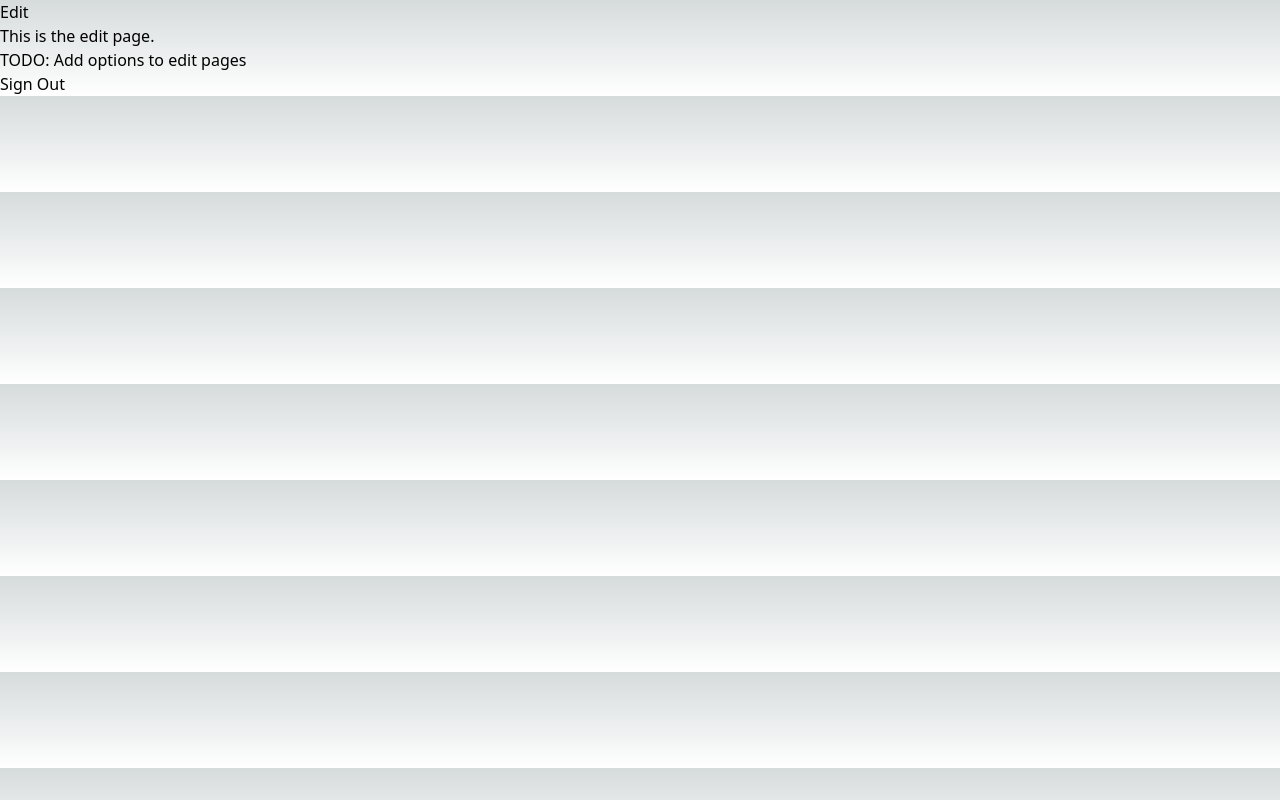
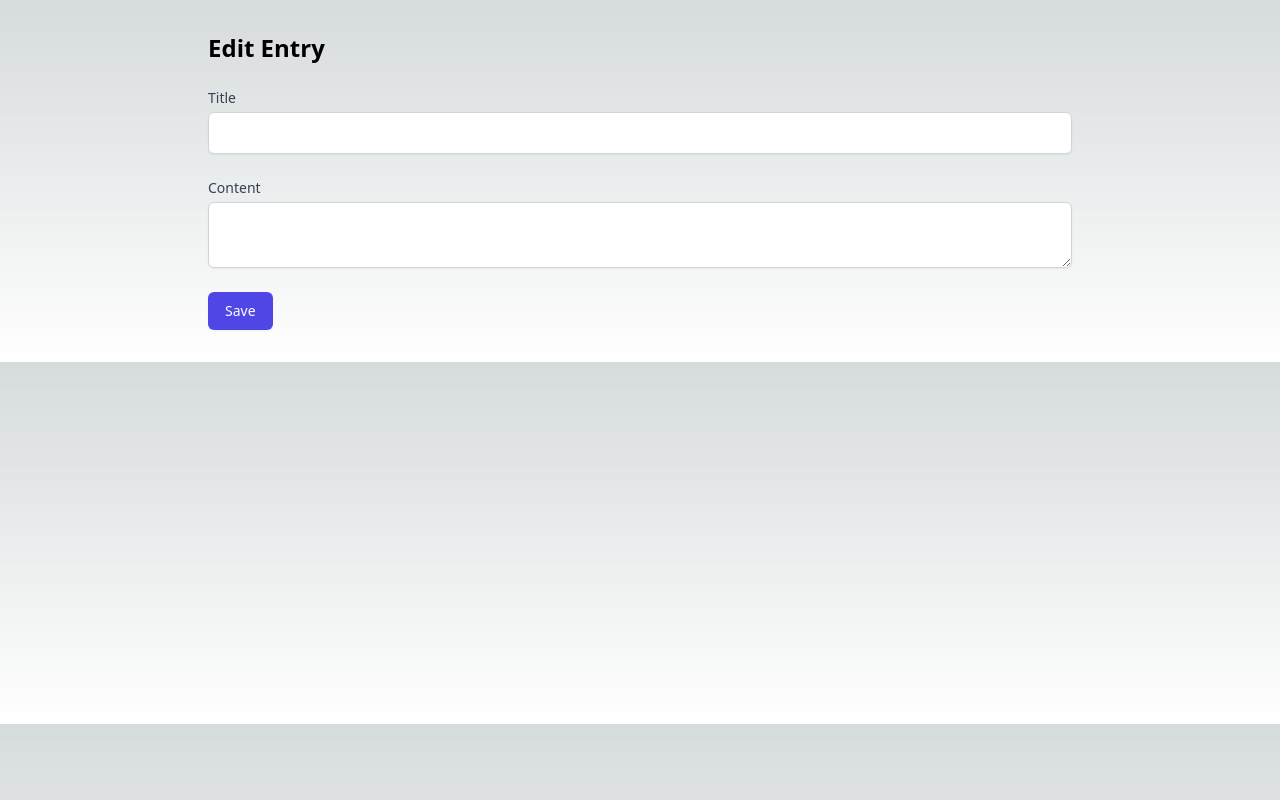
Before and after one commit to LideDevelops/liliths-memorial, a Next.js app in the folder liliths-memorial-client/: page /edit in a window 1280 px wide. Built offline with nearby package versions, Linux system fonts and the light colour scheme.

Commit message:
Have a protected UI to insert entries to Homepage

```diff
--- a/liliths-memorial-client/src/app/api/entries/route.ts
+++ b/liliths-memorial-client/src/app/api/entries/route.ts
@@ -1,6 +1,8 @@
 import { PageEntry } from "@/lib/definitions";
 import { MongoClient } from "mongodb";
 import Joi from 'joi';
+import { auth } from "@/auth";
+import { revalidateTag } from "next/cache";
 
 export async function GET(request: Request) {
 
@@ -34,6 +36,10 @@ const pageEntrySchema = Joi.object({
   }
 
 export async function POST(request: Request) {
+    const session = await auth();
+    if(!session?.user) {
+        return new Response("Unauthorized", { status: 401 });
+    }
     const client = new MongoClient(process.env.MONGODB_URI ?? "", {
     });
 
@@ -54,7 +60,7 @@ export async function POST(request: Request) {
             dataToInsert.desiredIndex = index[0].desiredIndex + 1;
         }
         await collection.insertOne(dataToInsert);
-
+        revalidateTag('homepage');
         return new Response(null, { status: 201 });
     } catch (error) {
         return new Response("Something went wrong!", { status: 500 });
--- a/liliths-memorial-client/src/app/edit/page.tsx
+++ b/liliths-memorial-client/src/app/edit/page.tsx
@@ -1,10 +1,70 @@
+"use client"
+import React, { useState } from 'react';
 import { SignOut } from "@/components/sign.out";
 
 export default function Edit() {
-    return <div>
-        <h1>Edit</h1>
-        <p>This is the edit page.</p>
-        <p>TODO: Add options to edit pages</p>
-        <SignOut></SignOut>
-    </div>
-  }
+  const [title, setTitle] = useState('');
+  const [text, setText] = useState('');
+
+  const handleSubmit = async (e: { preventDefault: () => void; }) => {
+	e.preventDefault();
+
+	// Assuming your API expects title and content for an entry
+	const entryData = { title, text };
+
+	try {
+	  const response = await fetch('/api/entries', {
+		method: 'POST',
+		headers: {
+		  'Content-Type': 'application/json',
+		},
+		body: JSON.stringify(entryData),
+	  });
+
+	  if (!response.ok) {
+		throw new Error('Failed to save the entry');
+	  }
+
+	  // Handle success - maybe clear form or show a success message
+	  setTitle('');
+	  setText('');
+	  console.log('Entry saved successfully');
+	} catch (error) {
+	  console.error('Error saving entry:', error);
+	}
+  };
+
+  return (
+	<div className="max-w-4xl mx-auto px-4 py-8">
+	  <h1 className="text-2xl font-bold mb-6">Edit Entry</h1>
+	  <form onSubmit={handleSubmit} className="space-y-6">
+		<div>
+		  <label htmlFor="title" className="block text-sm font-medium text-gray-700">Title</label>
+		  <input
+			id="title"
+			type="text"
+			value={title}
+			onChange={(e) => setTitle(e.target.value)}
+			required
+			className="mt-1 block w-full px-3 py-2 border border-gray-300 rounded-md shadow-sm focus:outline-none focus:ring-indigo-500 focus:border-indigo-500 text-black"
+		  />
+		</div>
+
+		<div>
+		  <label htmlFor="text" className="block text-sm font-medium text-gray-700">Content</label>
+          <textarea
+            id="text"
+            value={text}
+            onChange={(e) => setText(e.target.value)}
+            required
+            className="mt-1 block w-full px-3 py-2 border border-gray-300 rounded-md shadow-sm focus:outline-none focus:ring-indigo-500 focus:border-indigo-500 text-black"
+            ></textarea>
+		</div>
+
+		<button type="submit" className="inline-flex justify-center py-2 px-4 border border-transparent shadow-sm text-sm font-medium rounded-md text-white bg-indigo-600 hover:bg-indigo-700 focus:outline-none focus:ring-2 focus:ring-offset-2 focus:ring-indigo-500">
+		  Save
+		</button>
+	  </form>
+	</div>
+  );
+}
```
